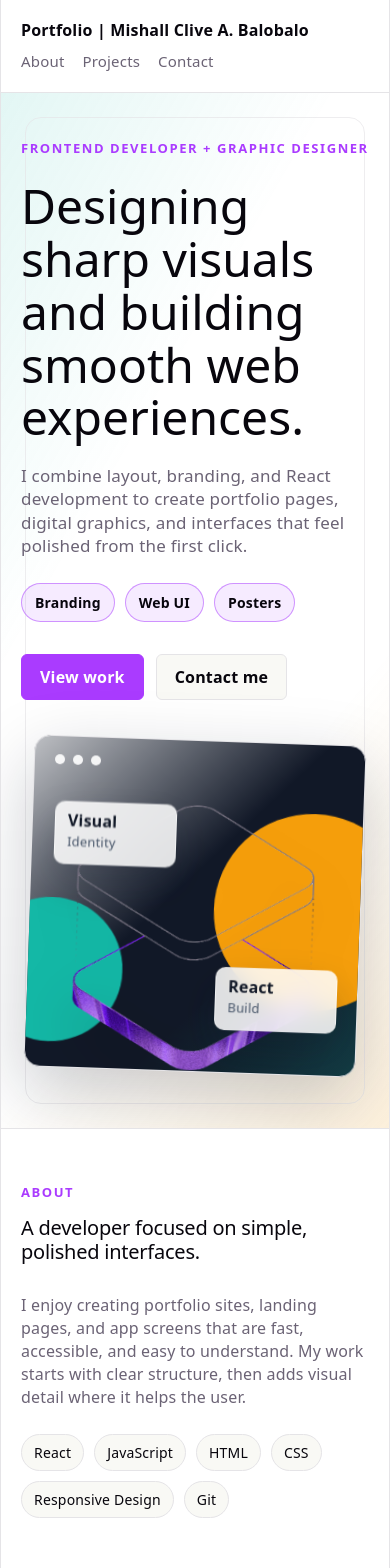
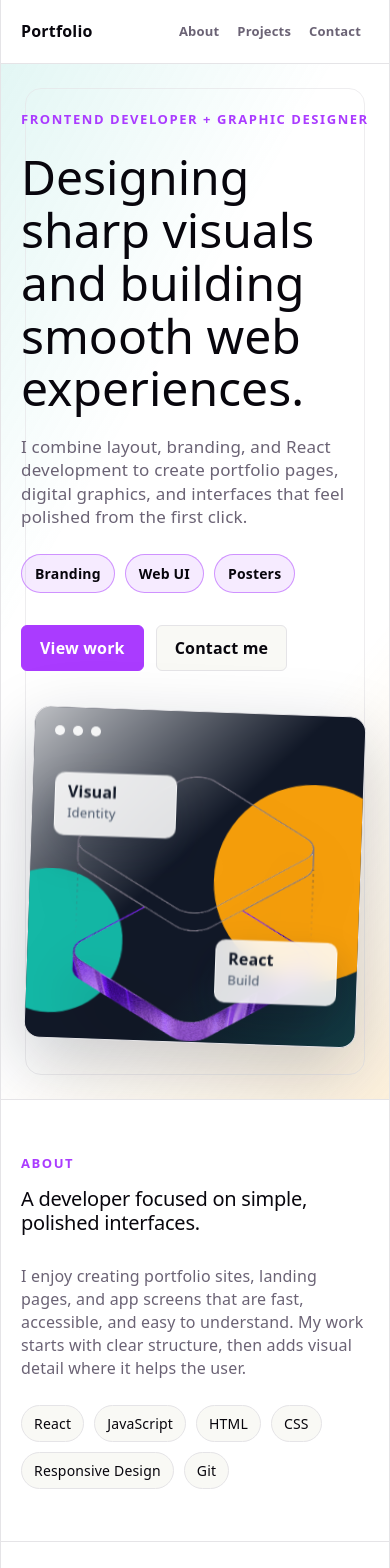
Before and after one commit to misyual/prtfl, a React (Vite) app: page / in a window 390 px wide. Shown: the top 1568 px of the page. Built offline with nearby package versions, Linux system fonts and the light colour scheme.

Commit message:
Para unya

```diff
--- a/package.json
+++ b/package.json
@@ -11,6 +11,7 @@
   },
   "dependencies": {
     "@tailwindcss/vite": "^4.3.0",
+    "motion": "^12.38.0",
     "react": "^19.2.6",
     "react-dom": "^19.2.6",
     "tailwind": "^4.0.0"
--- a/src/App.jsx
+++ b/src/App.jsx
@@ -5,6 +5,7 @@ import Hero from './components/Hero'
 import Navbar from './components/Navbar'
 import Projects from './components/Projects'
 import './App.css'
+
 
 function App() {
   return (
--- a/src/components/About.jsx
+++ b/src/components/About.jsx
@@ -1,27 +1,50 @@
+import { motion } from 'motion/react'
 import './About.css'
 
 const skills = ['React', 'JavaScript', 'HTML', 'CSS', 'Responsive Design', 'Git']
 
 function About() {
   return (
-    <section className="section about-section" id="about">
-      <div>
+    <motion.section
+      className="section about-section"
+      id="about"
+      initial={{ opacity: 0, y: 36 }}
+      whileInView={{ opacity: 1, y: 0 }}
+      viewport={{ once: true, amount: 0.35 }}
+      transition={{ duration: 0.6, ease: 'easeOut' }}
+    >
+      <motion.div>
         <p className="eyebrow">About</p>
         <h2>A developer focused on simple, polished interfaces.</h2>
-      </div>
-      <div className="about-content">
+      </motion.div>
+      <motion.div
+        className="about-content"
+        initial={{ opacity: 0, x: 24 }}
+        whileInView={{ opacity: 1, x: 0 }}
+        viewport={{ once: true, amount: 0.45 }}
+        transition={{ duration: 0.6, delay: 0.12, ease: 'easeOut' }}
+      >
         <p>
           I enjoy creating portfolio sites, landing pages, and app screens that
           are fast, accessible, and easy to understand. My work starts with clear
           structure, then adds visual detail where it helps the user.
         </p>
         <div className="skill-list" aria-label="Skills">
-          {skills.map((skill) => (
-            <span key={skill}>{skill}</span>
+          {skills.map((skill, index) => (
+            <motion.span
+              key={skill}
+              initial={{ opacity: 0, y: 12 }}
+              whileInView={{ opacity: 1, y: 0 }}
+              whileHover={{ y: -4, scale: 1.04 }}
+              viewport={{ once: true }}
+              transition={{ delay: index * 0.05 }}
+            >
+              {skill}
+            </motion.span>
           ))}
         </div>
-      </div>
-    </section>
+      </motion.div>
+    </motion.section>
   )
 }
 
--- a/src/components/Hero.css
+++ b/src/components/Hero.css
@@ -36,7 +36,6 @@
   letter-spacing: 0.12em;
   margin-bottom: 12px;
   text-transform: uppercase;
-  animation: hero-slide-up 600ms ease both;
 }
 
 .hero-copy h1 {
@@ -44,13 +43,11 @@
   letter-spacing: 0;
   font-size: 48px;
   line-height: 1.1;
-  animation: hero-slide-up 700ms ease 100ms both;
 }
 
 .hero-text {
   max-width: 580px;
   font-size: 20px;
-  animation: hero-slide-up 700ms ease 180ms both;
 }
 
 .hero-highlights {
@@ -58,7 +55,6 @@
   flex-wrap: wrap;
   gap: 10px;
   margin-top: 26px;
-  animation: hero-slide-up 700ms ease 260ms both;
 }
 
 .hero-highlights span {
@@ -76,7 +72,6 @@
   flex-wrap: wrap;
   gap: 12px;
   margin-top: 32px;
-  animation: hero-slide-up 700ms ease 340ms both;
 }
 
 .button {
@@ -117,7 +112,6 @@
   align-items: center;
   justify-content: center;
   min-height: 420px;
-  animation: hero-fade-in 800ms ease 220ms both;
 }
 
 .design-board {
@@ -133,7 +127,6 @@
   box-shadow: 0 24px 70px rgba(15, 23, 42, 0.22);
   overflow: hidden;
   transform: rotate(2deg);
-  animation: board-float 6s ease-in-out infinite;
 }
 
 .design-board::before,
@@ -218,48 +211,11 @@
 .card-one {
   left: 22px;
   top: 84px;
-  animation: card-float 4.8s ease-in-out infinite;
 }
 
 .card-two {
   right: 20px;
   bottom: 42px;
-  animation: card-float 5.4s ease-in-out 500ms infinite reverse;
-}
-
-@keyframes hero-slide-up {
-  from {
-    opacity: 0;
-    transform: translateY(18px);
-  }
-
-  to {
-    opacity: 1;
-    transform: translateY(0);
-  }
-}
-
-@keyframes hero-fade-in {
-  from {
-    opacity: 0;
-    transform: scale(0.96);
-  }
-
-  to {
-    opacity: 1;
-    transform: scale(1);
-  }
-}
-
-@keyframes board-float {
-  0%,
-  100% {
-    transform: rotate(2deg) translateY(0);
-  }
-
-  50% {
-    transform: rotate(-1deg) translateY(-12px);
-  }
 }
 
 @keyframes shape-drift {
@@ -270,17 +226,6 @@
 
   50% {
     transform: translate(-14px, 18px) scale(1.08);
-  }
-}
-
-@keyframes card-float {
-  0%,
-  100% {
-    transform: translateY(0);
-  }
-
-  50% {
-    transform: translateY(-10px);
   }
 }
 
--- a/src/components/Hero.jsx
+++ b/src/components/Hero.jsx
@@ -1,52 +1,129 @@
+import { motion } from 'motion/react'
 import heroImg from '../assets/hero.png'
 import './Hero.css'
 
 function Hero() {
   return (
-    <section className="hero-section" id="top">
-      <div className="hero-copy">
-        <p className="eyebrow">Frontend Developer + Graphic Designer</p>
-        <h1>
+    <motion.section
+      className="hero-section"
+      id="top"
+      initial="hidden"
+      animate="show"
+      variants={{
+        hidden: {},
+        show: {
+          transition: {
+            staggerChildren: 0.12,
+          },
+        },
+      }}
+    >
+      <motion.div className="hero-copy">
+        <motion.p
+          className="eyebrow"
+          variants={{
+            hidden: { opacity: 0, y: 18 },
+            show: { opacity: 1, y: 0 },
+          }}
+        >
+          Frontend Developer + Graphic Designer
+        </motion.p>
+        <motion.h1
+          variants={{
+            hidden: { opacity: 0, y: 22 },
+            show: { opacity: 1, y: 0 },
+          }}
+        >
           Designing sharp visuals and building smooth web experiences.
-        </h1>
-        <p className="hero-text">
+        </motion.h1>
+        <motion.p
+          className="hero-text"
+          variants={{
+            hidden: { opacity: 0, y: 22 },
+            show: { opacity: 1, y: 0 },
+          }}
+        >
           I combine layout, branding, and React development to create portfolio
           pages, digital graphics, and interfaces that feel polished from the
           first click.
-        </p>
-        <div className="hero-highlights" aria-label="Creative services">
-          <span>Branding</span>
-          <span>Web UI</span>
-          <span>Posters</span>
-        </div>
-        <div className="hero-actions">
-          <a className="button primary" href="#projects">
+        </motion.p>
+        <motion.div
+          className="hero-highlights"
+          aria-label="Creative services"
+          variants={{
+            hidden: { opacity: 0, y: 18 },
+            show: { opacity: 1, y: 0 },
+          }}
+        >
+          {['Branding', 'Web UI', 'Posters'].map((item) => (
+            <motion.span key={item} whileHover={{ y: -4, scale: 1.04 }}>
+              {item}
+            </motion.span>
+          ))}
+        </motion.div>
+        <motion.div
+          className="hero-actions"
+          variants={{
+            hidden: { opacity: 0, y: 18 },
+            show: { opacity: 1, y: 0 },
+          }}
+        >
+          <motion.a
+            className="button primary"
+            href="#projects"
+            whileHover={{ y: -3 }}
+            whileTap={{ scale: 0.96 }}
+          >
             View work
-          </a>
-          <a className="button secondary" href="#contact">
+          </motion.a>
+          <motion.a
+            className="button secondary"
+            href="#contact"
+            whileHover={{ y: -3 }}
+            whileTap={{ scale: 0.96 }}
+          >
             Contact me
-          </a>
-        </div>
-      </div>
-      <div className="hero-media" aria-label="Portfolio profile artwork">
-        <div className="design-board">
+          </motion.a>
+        </motion.div>
+      </motion.div>
+      <motion.div
+        className="hero-media"
+        aria-label="Portfolio profile artwork"
+        variants={{
+          hidden: { opacity: 0, scale: 0.92, rotate: -4 },
+          show: { opacity: 1, scale: 1, rotate: 0 },
+        }}
+      >
+        <motion.div
+          className="design-board"
+          animate={{ y: [0, -12, 0], rotate: [2, -1, 2] }}
+          transition={{ duration: 6, repeat: Infinity, ease: 'easeInOut' }}
+        >
           <div className="board-header">
             <span />
             <span />
             <span />
           </div>
           <img src={heroImg} alt="" />
-          <div className="floating-card card-one">
+          <motion.div
+            className="floating-card card-one"
+            animate={{ y: [0, -10, 0] }}
+            transition={{ duration: 4.8, repeat: Infinity, ease: 'easeInOut' }}
+          >
             <strong>Visual</strong>
             <span>Identity</span>
-          </div>
-          <div className="floating-card card-two">
+          </motion.div>
+          <motion.div
+            className="floating-card card-two"
+            animate={{ y: [0, 10, 0] }}
+            transition={{ duration: 5.4, repeat: Infinity, ease: 'easeInOut' }}
+          >
             <strong>React</strong>
             <span>Build</span>
-          </div>
-        </div>
-      </div>
-    </section>
+          </motion.div>
+        </motion.div>
+      </motion.div>
+    </motion.section>
   )
 }
 
--- a/src/components/Navbar.css
+++ b/src/components/Navbar.css
@@ -1,49 +1,70 @@
 .navbar {
   position: sticky;
   top: 0;
-  z-index: 10;
+  z-index: 20;
   display: flex;
   align-items: center;
   justify-content: space-between;
   gap: 24px;
   min-height: 72px;
-  padding-inline: 48px;
+  padding: 0 48px;
   border-bottom: 1px solid var(--border);
   background: color-mix(in srgb, var(--bg) 88%, transparent);
-  backdrop-filter: blur(16px);
+  backdrop-filter: blur(14px);
+  box-sizing: border-box;
 }
 
-.brand,
-.navbar a {
+.navbar-logo {
   color: var(--text-h);
+  font-size: 18px;
+  font-weight: 800;
   text-decoration: none;
 }
 
-.brand {
-  font-weight: 700;
+.navbar-links {
+  display: flex;
+  align-items: center;
+  gap: 10px;
 }
 
-.navbar nav {
-  display: flex;
-  gap: 18px;
-  font-size: 15px;
+.navbar-links a {
+  display: inline-flex;
+  align-items: center;
+  justify-content: center;
+  min-height: 38px;
+  padding: 0 12px;
+  border-radius: 6px;
+  color: var(--text);
+  font-size: 14px;
+  font-weight: 700;
+  text-decoration: none;
+  transition:
+    background 180ms ease,
+    color 180ms ease;
 }
 
-.navbar nav a {
-  color: var(--text);
+.navbar-links a:hover {
+  color: var(--text-h);
+  background: var(--social-bg);
 }
 
-.navbar nav a:hover {
-  color: var(--accent);
-}
+@media (max-width: 640px) {
+  .navbar {
+    min-height: 64px;
+    padding: 0 20px;
+  }
 
-@media (max-width: 760px) {
-  .navbar {
-    align-items: flex-start;
-    flex-direction: column;
-    justify-content: center;
-    min-height: 92px;
-    gap: 8px;
-    padding-inline: 20px;
+  .navbar-logo {
+    font-size: 16px;
+  }
+
+  .navbar-links {
+    gap: 2px;
+  }
+
+  .navbar-links a {
+    min-height: 34px;
+    padding: 0 8px;
+    font-size: 13px;
   }
 }
--- a/src/components/Navbar.jsx
+++ b/src/components/Navbar.jsx
@@ -1,25 +1,36 @@
+import { motion } from 'motion/react'
 import './Navbar.css'
 
-const navItems = [
-  { href: '#about', label: 'About' },
-  { href: '#projects', label: 'Projects' },
-  { href: '#contact', label: 'Contact' },
+const navLinks = [
+  { label: 'About', href: '#about' },
+  { label: 'Projects', href: '#projects' },
+  { label: 'Contact', href: '#contact' },
 ]
 
 function Navbar() {
   return (
-    <header className="navbar">
-      <a className="brand" href="#top" aria-label="Go to top">
-        Portfolio | Mishall Clive A. Balobalo
+    <motion.header
+      className="navbar"
+      initial={{ opacity: 0, y: -16 }}
+      animate={{ opacity: 1, y: 0 }}
+      transition={{ duration: 0.45, ease: 'easeOut' }}
+    >
+      <a className="navbar-logo" href="#top" aria-label="Back to top">
+        Portfolio
       </a>
-      <nav aria-label="Primary navigation">
-        {navItems.map((item) => (
-          <a key={item.href} href={item.href}>
-            {item.label}
-          </a>
+      <nav className="navbar-links" aria-label="Primary navigation">
+        {navLinks.map((link) => (
+          <motion.a
+            key={link.href}
+            href={link.href}
+            whileHover={{ y: -2 }}
+            whileTap={{ scale: 0.96 }}
+          >
+            {link.label}
+          </motion.a>
         ))}
       </nav>
-    </header>
+    </motion.header>
   )
 }
 
```
Also changed, not shown: src/components/Contact.jsx (+33 -7 lines), src/components/Footer.jsx (+12 -3 lines), src/components/Projects.jsx (+26 -8 lines), 1 other file (tests, documents, lock files or other folders).
